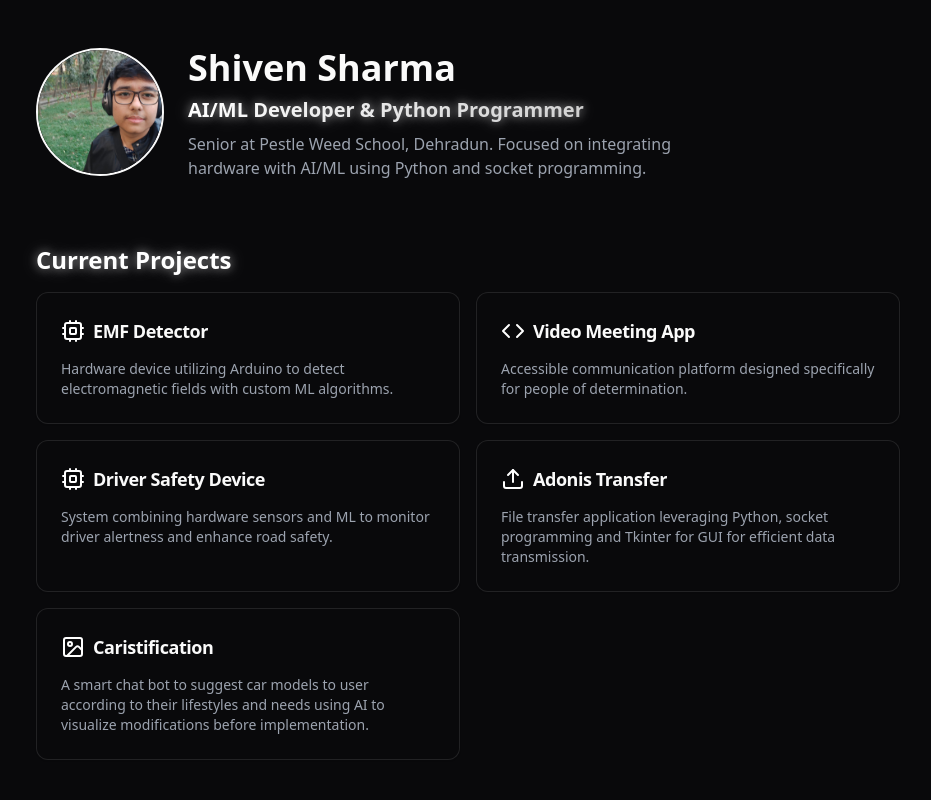
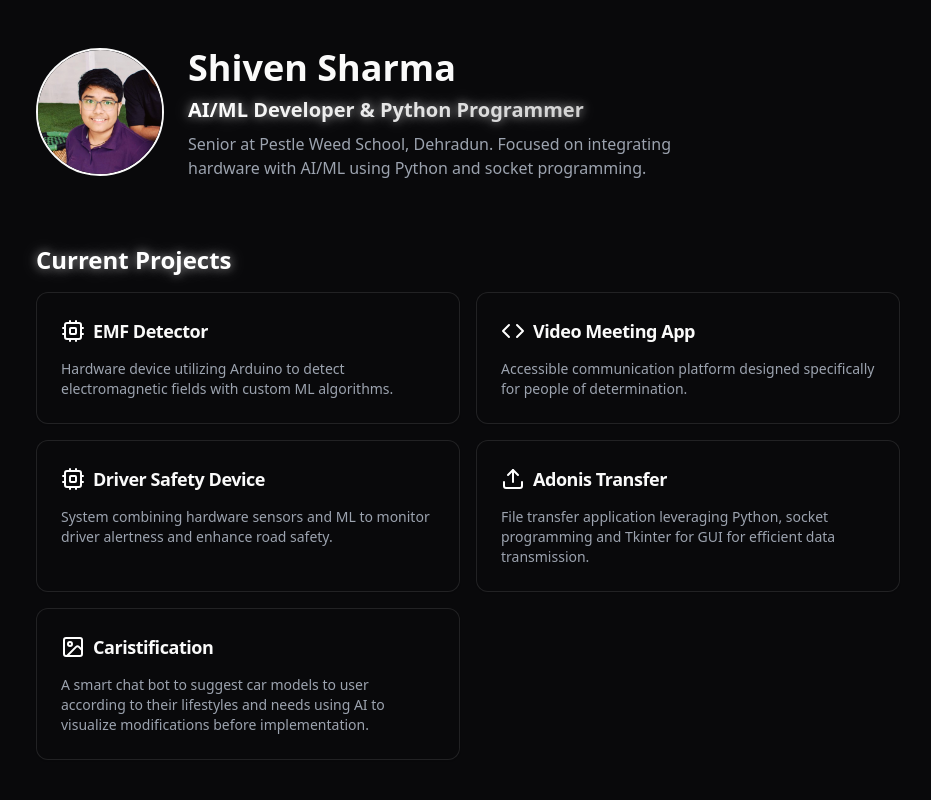
Before and after one commit to ShyZen15/portfolio-website, a React (Vite) app: page / in a window 1280 px wide. Shown: the top 800 px of the page, without its empty margins (172-1103 px from the left). Built offline with nearby package versions, Linux system fonts and the light colour scheme.

Commit message:
Update profile picture
Use the provided image for the profile picture.

```diff
--- a/src/components/ProfileHeader.tsx
+++ b/src/components/ProfileHeader.tsx
@@ -18,7 +18,7 @@ const ProfileHeader: React.FC<ProfileHeaderProps> = ({ name, title, description,
           alt={name}
           style={{
             objectFit: "cover",
-            objectPosition: "20% 15%"  // Adjusted to center the face better
+            objectPosition: "50% 30%"  // Adjusted to center the face better for the new image
           }}
         />
         <AvatarFallback className="text-2xl font-bold">
--- a/src/pages/Index.tsx
+++ b/src/pages/Index.tsx
@@ -15,7 +15,7 @@ const Index = () => {
           name="Shiven Sharma"
           title="AI/ML Developer & Python Programmer"
           description="Senior at Pestle Weed School, Dehradun. Focused on integrating hardware with AI/ML using Python and socket programming."
-          imageSrc="/lovable-uploads/2a541736-12a0-485f-a34c-a89fb0bf04d2.png"
+          imageSrc="/lovable-uploads/6fe43ab0-f8ab-451d-8b5d-832be9eaffd1.png"
         />
 
         {/* Current projects section */}
```
Also changed, not shown: public/lovable-uploads/6fe43ab0-f8ab-451d-8b5d-832be9eaffd1.png (added).
